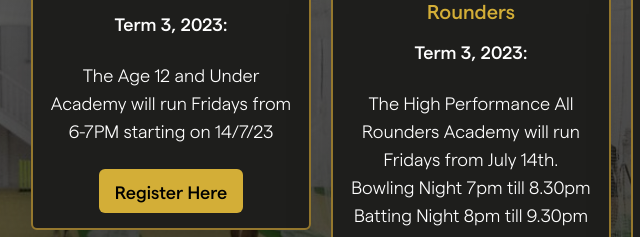
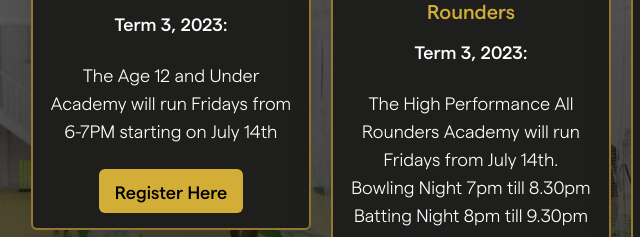
Before and after one commit to JackNDS/Young-Gun-Cricket, a website: page academies.html in a window 1280 px wide. Shown: the part 350-587 px from the top of the page, 169-809 px from the left. Drawn offline with Linux system fonts and the light colour scheme.

Commit message:
update 280523

```diff
--- a/academies.html
+++ b/academies.html
@@ -59,7 +59,7 @@
                     <h4 class="font-mattermedium text-xl text-YGCGold">Age 12 & Under</h4>
                     <h4 class="font-mattermedium text-lg text-white mt-3">Term 3, 2023:<!-- <br> 10 Jul 2022 - 19 Sep 2022</h4> -->
                     <ul class="font-matterlight text-md my-6">
-                        <li>The Age 12 and Under Academy will run Fridays from 6-7PM starting on 14/7/23</li>
+                        <li>The Age 12 and Under Academy will run Fridays from 6-7PM starting on July 14th</li>
                     </ul>
                     <a popup href="https://youngguncricket.duktag.net/duktag/login.cfm?return=register.cfm%3Flocation%3D210" target="popup" onclick="window.open('https://youngguncricket.duktag.net/duktag/login.cfm?return=register.cfm%3Flocation%3D210','popup','width=600,height=800,left=400,top=100'); return false;"> <button class="text-lg font-mattermedium text-black bg-YGCGold px-4 py-2 rounded-md">Register Here</button></a>
                 </div>
```
